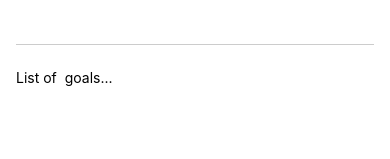
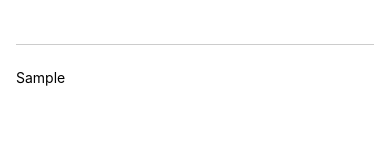
Before and after one commit to mirza-sync/react-native-crash-course, a React Native app: screen / in a window 390 px wide. Both pictures are taken after typing "Sample" into the empty fields and a click on the button "ADD GOAL". Shown: the part 134-293 px from the top of the page. Built offline with nearby package versions, Linux system fonts and the light colour scheme.

Commit message:
feat: "Add goal" function

```diff
--- a/App.js
+++ b/App.js
@@ -1,14 +1,30 @@
+import { useState } from 'react';
 import { Button, StyleSheet, Text, TextInput, View } from 'react-native';
 
 export default function App() {
+  const [goal, setGoal] = useState('')
+  const [goals, setGoals] = useState([])
+
+  function goalInputHandler(enteredText) {
+    setGoal(enteredText)
+  }
+
+  function addGoalHandler() {
+    setGoals(currentGoals => [...currentGoals, goal])
+  }
+
   return (
     <View style={styles.appContainer}>
       <View style={styles.inputContainer}>
-        <TextInput style={styles.textInput} placeholder='Your goal' />
-        <Button title='Add Goal' />
+        <TextInput
+          style={styles.textInput}
+          placeholder='Your goal'
+          onChangeText={goalInputHandler}
+        />
+        <Button title='Add Goal' onPress={addGoalHandler} />
       </View>
       <View style={styles.goalsContainer}>
-        <Text>List of  goals...</Text>
+        {goals.map(goal => <Text>{goal}</Text>)}
       </View>
     </View>
   );
```
